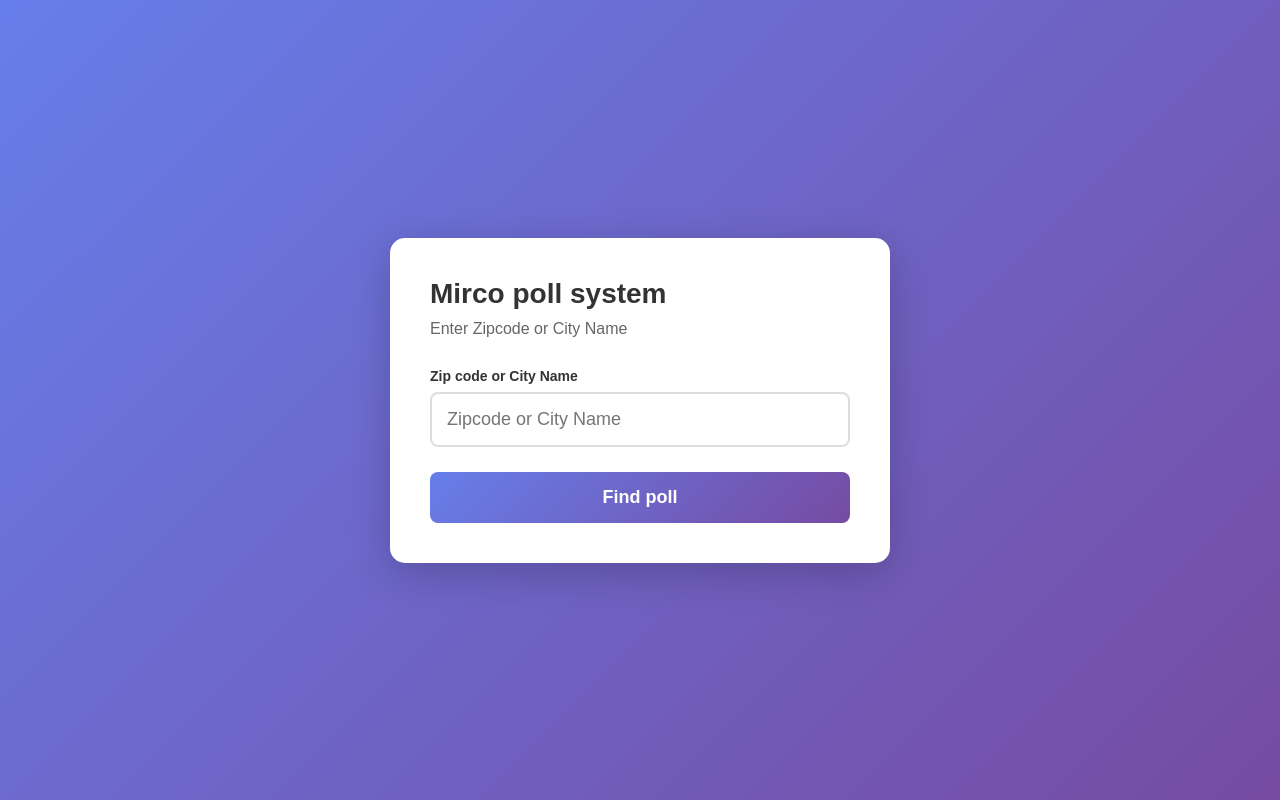
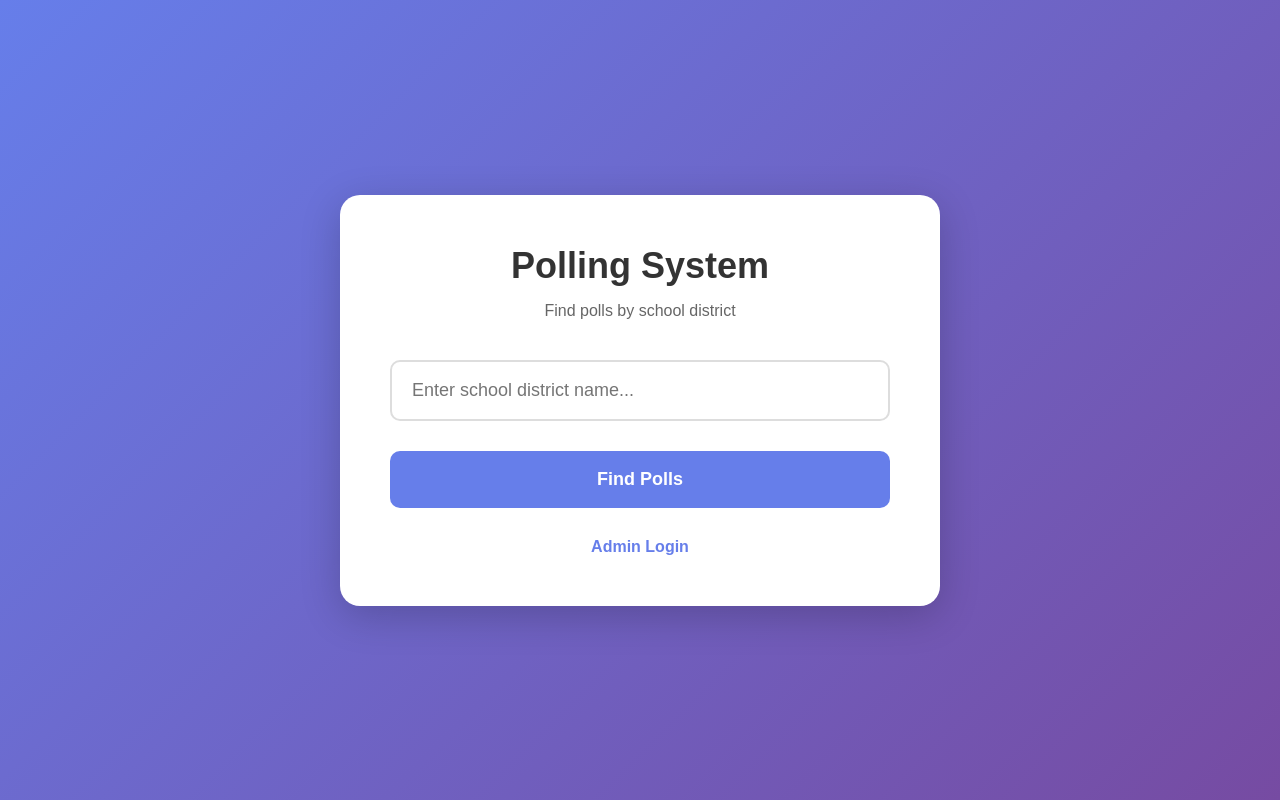
Before and after one commit to jiyang-li1/Micro-polling-capstone-project, a Flask app: page / in a window 1280 px wide. Run offline with Flask 3, Linux system fonts and the light colour scheme.

Commit message:
Update index.html

```diff
--- a/project/templates/index.html
+++ b/project/templates/index.html
@@ -3,7 +3,7 @@
 <head>
     <meta charset="UTF-8">
     <meta name="viewport" content="width=device-width, initial-scale=1.0">
-    <title>Micro Poll System</title>
+    <title>Polling System - Home</title>
     <style>
         * {
             margin: 0;
@@ -23,399 +23,305 @@
 
         .container {
             background: white;
-            padding: 40px;
-            border-radius: 15px;
+            padding: 50px;
+            border-radius: 20px;
             box-shadow: 0 10px 40px rgba(0,0,0,0.2);
-            max-width: 500px;
+            max-width: 600px;
             width: 100%;
         }
 
         h1 {
+            text-align: center;
             color: #333;
-            margin-bottom: 10px;
-            font-size: 28px;
+            margin-bottom: 15px;
+            font-size: 36px;
         }
 
         .subtitle {
+            text-align: center;
             color: #666;
-            margin-bottom: 30px;
+            margin-bottom: 40px;
             font-size: 16px;
         }
 
-        .flash {
-            padding: 12px 15px;
-            margin-bottom: 20px;
-            border-radius: 5px;
-            font-size: 14px;
-            animation: slideIn 0.3s ease;
-        }
-
-        @keyframes slideIn {
-            from { opacity: 0; transform: translateY(-10px); }
-            to { opacity: 1; transform: translateY(0); }
-        }
-
-        .flash.error {
-            background-color: #f8d7da;
-            color: #721c24;
-            border: 1px solid #f5c6cb;
-        }
-
-        .flash.success {
-            background-color: #d4edda;
-            color: #155724;
-            border: 1px solid #c3e6cb;
-        }
-
-        .input-group {
-            margin-bottom: 25px;
+        .search-container {
             position: relative;
-        }
-
-        label {
-            display: block;
-            margin-bottom: 8px;
-            color: #333;
-            font-weight: bold;
-            font-size: 14px;
+            margin-bottom: 30px;
         }
 
         input[type="text"] {
             width: 100%;
-            padding: 15px;
+            padding: 18px 20px;
             font-size: 18px;
             border: 2px solid #ddd;
-            border-radius: 8px;
-            transition: border-color 0.3s;
+            border-radius: 10px;
+            transition: all 0.3s;
         }
 
         input[type="text"]:focus {
             outline: none;
             border-color: #667eea;
+            box-shadow: 0 0 0 3px rgba(102, 126, 234, 0.1);
         }
 
-        .autocomplete-dropdown {
+        .autocomplete-results {
             position: absolute;
             top: 100%;
             left: 0;
             right: 0;
             background: white;
-            border: 2px solid #667eea;
+            border: 2px solid #ddd;
             border-top: none;
-            border-radius: 0 0 8px 8px;
+            border-radius: 0 0 10px 10px;
             max-height: 300px;
             overflow-y: auto;
             z-index: 1000;
             display: none;
-            box-shadow: 0 4px 12px rgba(0,0,0,0.15);
-        }
-
-        .autocomplete-dropdown.show {
-            display: block;
         }
 
         .autocomplete-item {
-            padding: 12px 15px;
+            padding: 15px 20px;
             cursor: pointer;
             border-bottom: 1px solid #f0f0f0;
             transition: background 0.2s;
+        }
+
+        .autocomplete-item:hover {
+            background: #f8f9fa;
         }
 
         .autocomplete-item:last-child {
             border-bottom: none;
         }
 
-        .autocomplete-item:hover,
-        .autocomplete-item.selected {
-            background: #f0f4ff;
+        .item-type {
+            display: inline-block;
+            padding: 3px 8px;
+            border-radius: 10px;
+            font-size: 12px;
+            font-weight: bold;
+            margin-right: 8px;
+            background: #fff3e0;
+            color: #f57c00;
         }
 
-        .autocomplete-item-main {
-            color: #333;
-            font-weight: bold;
-            margin-bottom: 3px;
-        }
-
-        .autocomplete-item-sub {
-            color: #666;
+        .item-detail {
             font-size: 13px;
-        }
-
-        .autocomplete-icon {
-            display: inline-block;
-            width: 20px;
-            margin-right: 8px;
-        }
-
-        .no-results {
-            padding: 15px;
-            text-align: center;
             color: #999;
-            font-size: 14px;
-        }
-
-        .loading {
-            padding: 15px;
-            text-align: center;
-            color: #667eea;
-            font-size: 14px;
+            margin-top: 3px;
         }
 
         button {
             width: 100%;
-            padding: 15px;
+            padding: 18px;
             font-size: 18px;
             font-weight: bold;
-            background: linear-gradient(135deg, #667eea 0%, #764ba2 100%);
+            background: #667eea;
             color: white;
             border: none;
-            border-radius: 8px;
+            border-radius: 10px;
             cursor: pointer;
-            transition: transform 0.2s;
+            transition: all 0.3s;
         }
 
         button:hover {
+            background: #5568d3;
             transform: translateY(-2px);
+            box-shadow: 0 5px 15px rgba(102, 126, 234, 0.3);
         }
 
-        button:active {
-            transform: translateY(0);
+        .flash {
+            padding: 15px;
+            margin-bottom: 20px;
+            border-radius: 8px;
+            text-align: center;
         }
 
-        .examples {
-            margin-top: 30px;
-            padding: 20px;
-            background: #f8f9fa;
-            border-radius: 8px;
-            border-left: 4px solid #667eea;
+        .flash.error {
+            background-color: #f8d7da;
+            color: #721c24;
         }
 
-        .examples h3 {
-            margin-top: 0;
-            margin-bottom: 15px;
-            color: #333;
-            font-size: 16px;
+        .flash.success {
+            background-color: #d4edda;
+            color: #155724;
         }
 
-        .examples ul {
-            list-style: none;
-            padding: 0;
+        .help-text {
+            text-align: center;
+            color: #666;
+            font-size: 14px;
+            margin-top: 20px;
+            line-height: 1.6;
         }
 
-        .examples li {
-            padding: 8px 0;
-            color: #666;
-            font-size: 14px;
+        .help-text strong {
+            color: #333;
         }
 
-        .examples code {
-            background: #e9ecef;
-            padding: 3px 8px;
-            border-radius: 3px;
+        .example {
+            display: inline-block;
+            padding: 4px 10px;
+            background: #f0f4ff;
+            border-radius: 5px;
+            margin: 3px;
             font-family: 'Courier New', monospace;
-            color: #d63384;
+            color: #667eea;
             font-weight: bold;
         }
 
-        .hint {
-            font-size: 13px;
-            color: #999;
-            margin-top: 8px;
+        .admin-link {
+            text-align: center;
+            margin-top: 30px;
+        }
+
+        .admin-link a {
+            color: #667eea;
+            text-decoration: none;
+            font-weight: bold;
+        }
+
+        .admin-link a:hover {
+            text-decoration: underline;
+        }
+
+        @media (max-width: 768px) {
+            body {
+                padding: 10px;
+            }
+
+            .container {
+                padding: 30px 20px;
+            }
+
+            h1 {
+                font-size: 28px;
+            }
+
+            input[type="text"],
+            button {
+                font-size: 16px;
+                padding: 15px;
+            }
         }
     </style>
 </head>
 <body>
     <div class="container">
-        <h1>Mirco poll system</h1>
-        <p class="subtitle">Enter Zipcode or City Name</p>
+        <h1>Polling System</h1>
+        <p class="subtitle">Find polls by school district</p>
 
         {% with messages = get_flashed_messages(with_categories=true) %}
             {% if messages %}
                 {% for category, message in messages %}
-                <div class="flash {{ category }}">
-                    {{ message }}
-                </div>
+                <div class="flash {{ category }}">{{ message }}</div>
                 {% endfor %}
             {% endif %}
         {% endwith %}
 
-        <form method="POST" action="{{ url_for('index') }}" id="searchForm">
-            <div class="input-group">
-                <label for="query">Zip code or City Name</label>
+        <form method="POST">
+            <div class="search-container">
                 <input
                     type="text"
-                    id="query"
                     name="query"
-                    placeholder="Zipcode or City Name"
+                    id="searchInput"
+                    placeholder="Enter school district name..."
+                    autocomplete="off"
                     required
-                    autocomplete="off"
                 >
+                <div class="autocomplete-results" id="autocompleteResults"></div>
+            </div>
 
-
-                <div class="autocomplete-dropdown" id="autocompleteDropdown"></div>
-
-
-            </div>
-            <button type="submit">Find poll</button>
+            <button type="submit">Find Polls</button>
         </form>
 
 
+        <div class="admin-link">
+            <a href="{{ url_for('admin_login') }}">Admin Login</a>
+        </div>
     </div>
 
+    <script>
+        const searchInput = document.getElementById('searchInput');
+        const autocompleteResults = document.getElementById('autocompleteResults');
+        let debounceTimer;
 
-    <script>
-        const input = document.getElementById('query');
-        const dropdown = document.getElementById('autocompleteDropdown');
-        const form = document.getElementById('searchForm');
-
-        let selectedIndex = -1;
-        let currentResults = [];
-        let debounceTimer = null;
-
-
-        input.addEventListener('input', function() {
+        searchInput.addEventListener('input', function() {
+            clearTimeout(debounceTimer);
             const query = this.value.trim();
 
-
-            clearTimeout(debounceTimer);
-
             if (query.length < 2) {
-                hideDropdown();
+                autocompleteResults.style.display = 'none';
                 return;
             }
 
-
             debounceTimer = setTimeout(() => {
-                searchAutocomplete(query);
+                fetchAutocomplete(query);
             }, 300);
         });
 
-
-        async function searchAutocomplete(query) {
+        async function fetchAutocomplete(query) {
             try {
-                showLoading();
-
-                const response = await fetch(`/api/autocomplete?q=${encodeURIComponent(query)}`);
+                const response = await fetch(`/api/search-schools?q=${encodeURIComponent(query)}`);
                 const data = await response.json();
 
-                currentResults = data.results || [];
-                selectedIndex = -1;
+                console.log('School search response:', data);
 
-                if (currentResults.length > 0) {
-                    renderResults(currentResults);
-                } else {
-                    showNoResults();
+                let results = [];
+
+                if (data.schools && data.schools.length > 0) {
+                    data.schools.forEach(school => {
+                        const zipcodeCount = school.zipcode_count || 0;
+                        const detail = `${school.city}, ${school.county} County (${zipcodeCount} zip code${zipcodeCount !== 1 ? 's' : ''})`;
+
+                        results.push({
+                            display: school.district,
+                            value: school.district,
+                            detail: detail
+                        });
+                    });
                 }
 
+                console.log('Autocomplete results:', results);
+
+                displayResults(results);
             } catch (error) {
                 console.error('Autocomplete error:', error);
-                hideDropdown();
             }
         }
 
-
-        function renderResults(results) {
-            dropdown.innerHTML = '';
-
-            results.forEach((item, index) => {
-                const div = document.createElement('div');
-                div.className = 'autocomplete-item';
-                div.dataset.index = index;
-
-
-                div.innerHTML = `
-                    <div class="autocomplete-item-main">
-                        ${item.display}
-                    </div>
-                `;
-
-                div.addEventListener('click', () => selectItem(item));
-                dropdown.appendChild(div);
-            });
-
-            showDropdown();
-        }
-
-
-        function selectItem(item) {
-            input.value = item.value;
-            hideDropdown();
-
-
-            setTimeout(() => {
-                form.submit();
-            }, 100);
-        }
-
-
-        function showLoading() {
-            dropdown.innerHTML = '<div class="loading">Loading...</div>';
-            showDropdown();
-        }
-
-
-        function showNoResults() {
-            dropdown.innerHTML = '<div class="no-results">No results found</div>';
-            showDropdown();
-        }
-
-
-        function showDropdown() {
-            dropdown.classList.add('show');
-        }
-
-
-        function hideDropdown() {
-            dropdown.classList.remove('show');
-            selectedIndex = -1;
-        }
-
-
-        input.addEventListener('keydown', function(e) {
-            const items = dropdown.querySelectorAll('.autocomplete-item');
-
-            if (!dropdown.classList.contains('show') || items.length === 0) {
+        function displayResults(results) {
+            if (results.length === 0) {
+                autocompleteResults.style.display = 'none';
                 return;
             }
 
-            if (e.key === 'ArrowDown') {
-                e.preventDefault();
-                selectedIndex = Math.min(selectedIndex + 1, items.length - 1);
-                updateSelection(items);
-            } else if (e.key === 'ArrowUp') {
-                e.preventDefault();
-                selectedIndex = Math.max(selectedIndex - 1, -1);
-                updateSelection(items);
-            } else if (e.key === 'Enter') {
-                if (selectedIndex >= 0) {
-                    e.preventDefault();
-                    selectItem(currentResults[selectedIndex]);
-                }
-            } else if (e.key === 'Escape') {
-                hideDropdown();
-            }
-        });
+            autocompleteResults.innerHTML = '';
 
-        function updateSelection(items) {
-            items.forEach((item, index) => {
-                if (index === selectedIndex) {
-                    item.classList.add('selected');
-                    item.scrollIntoView({ block: 'nearest' });
-                } else {
-                    item.classList.remove('selected');
-                }
+            results.forEach(result => {
+                const item = document.createElement('div');
+                item.className = 'autocomplete-item';
+
+                item.innerHTML = `
+                    <span class="item-type">DISTRICT</span>
+                    <strong>${result.display}</strong>
+                    ${result.detail ? `<div class="item-detail">${result.detail}</div>` : ''}
+                `;
+
+                item.addEventListener('click', () => {
+                    searchInput.value = result.value;
+                    autocompleteResults.style.display = 'none';
+                });
+
+                autocompleteResults.appendChild(item);
             });
+
+            autocompleteResults.style.display = 'block';
         }
 
         document.addEventListener('click', function(e) {
-            if (!input.contains(e.target) && !dropdown.contains(e.target)) {
-                hideDropdown();
-            }
-        });
-
-        input.addEventListener('focus', function() {
-            if (this.value.trim().length >= 2 && currentResults.length > 0) {
-                renderResults(currentResults);
+            if (!searchInput.contains(e.target) && !autocompleteResults.contains(e.target)) {
+                autocompleteResults.style.display = 'none';
             }
         });
     </script>
```
